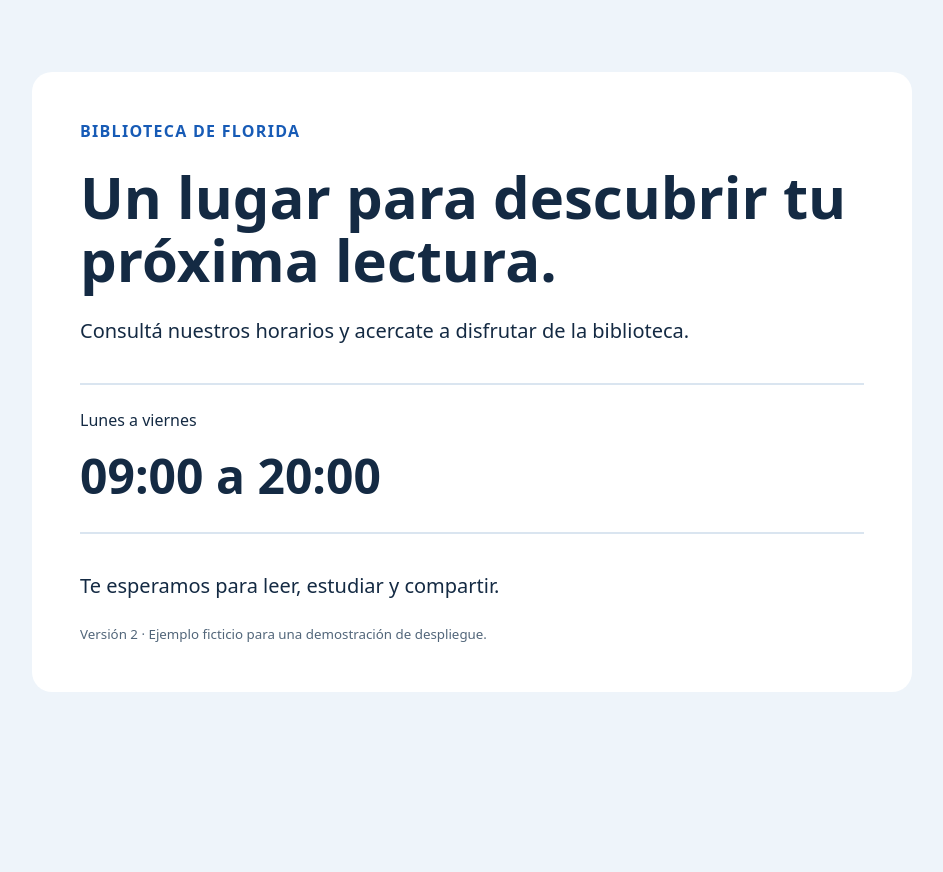
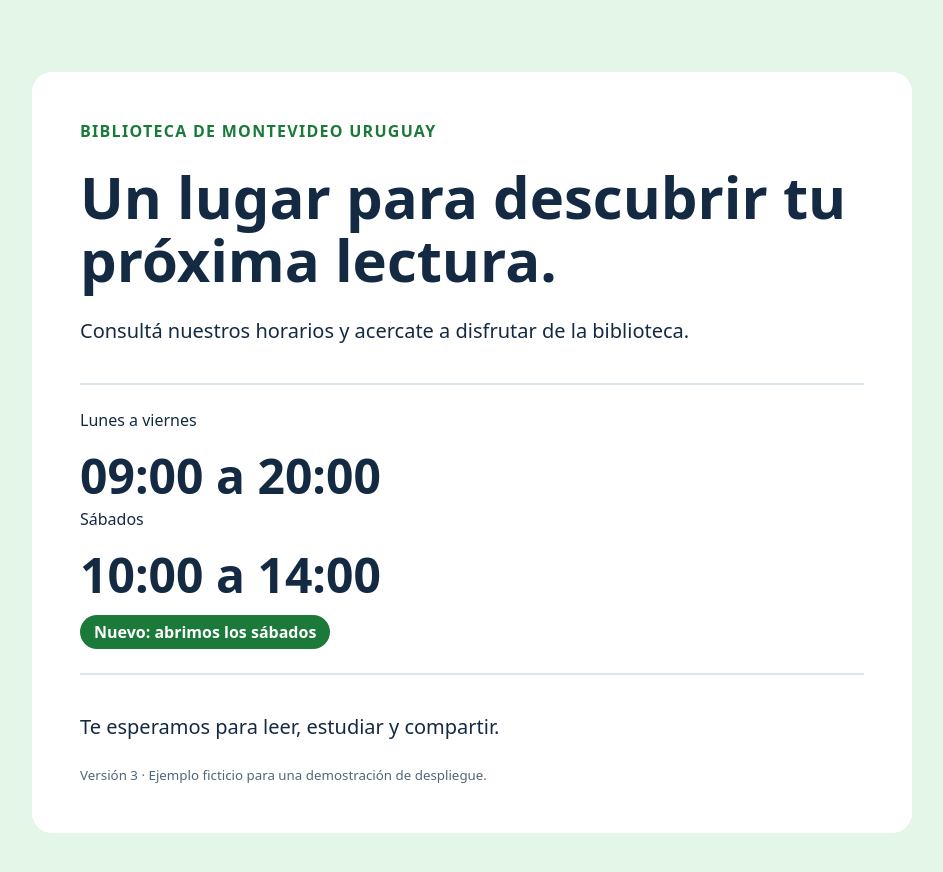
Before and after one commit to GiulianaGalusso/biblioteca-azure, a plain HTML site: page index.html in a window 1280 px wide. Shown: the whole page, without its empty margins (168-1111 px from the left). Before the commit the page ends 800 px from the top, so only its background shows below. Drawn offline with Linux system fonts and the light colour scheme.

Commit message:
Update index.html

```diff
--- a/index.html
+++ b/index.html
@@ -6,28 +6,32 @@
 <title>Biblioteca del Barrio</title>
 <style>
     * { box-sizing: border-box; }
-    body { margin: 0; background: #eef4fa; color: #142a43; font-family: system-ui, sans-serif; }
+    body { margin: 0; background: #e3f6e8; color: #142a43; font-family: system-ui, sans-serif; }
     main { max-width: 880px; margin: 9vh auto; padding: 48px; background: white; border-radius: 20px; }
-    .intro { color: #175bb6; font-weight: 700; letter-spacing: .08em; }
+    .intro { color: #1b7a3a; font-weight: 700; letter-spacing: .08em; }
     h1 { font-size: clamp(32px, 6vw, 58px); line-height: 1.08; margin: 24px 0; }
     p { font-size: 20px; line-height: 1.6; }
     .horario { margin: 36px 0; padding: 24px 0; border-top: 2px solid #dae5f0; border-bottom: 2px solid #dae5f0; }
     .horario strong { display: block; margin-top: 12px; font-size: clamp(30px, 5vw, 48px); }
     small { color: #52667a; }
+    .nuevo { display: inline-block; margin-top: 8px; padding: 6px 14px; background: #1b7a3a; color: white; border-radius: 999px; font-weight: 700; }
     @media (max-width: 600px) { main { margin: 20px; padding: 28px; } }
 </style>
 </head>
 <body>
 <main>
-    <div class="intro">BIBLIOTECA DE FLORIDA</div>
+<div class="intro">BIBLIOTECA DE MONTEVIDEO URUGUAY</div>
 <h1>Un lugar para descubrir tu próxima lectura.</h1>
 <p>Consultá nuestros horarios y acercate a disfrutar de la biblioteca.</p>
 <section class="horario" aria-label="Horario de atención">
       Lunes a viernes
 <strong>09:00 a 20:00</strong>
+      Sábados
+<strong>10:00 a 14:00</strong>
+<span class="nuevo">Nuevo: abrimos los sábados</span>
 </section>
 <p>Te esperamos para leer, estudiar y compartir.</p>
-    <small>Versión 2 · Ejemplo ficticio para una demostración de despliegue.</small>
+<small>Versión 3 · Ejemplo ficticio para una demostración de despliegue.</small>
 </main>
 </body>
 </html>
```
Lines whose indentation alone changed are shown as unchanged.
